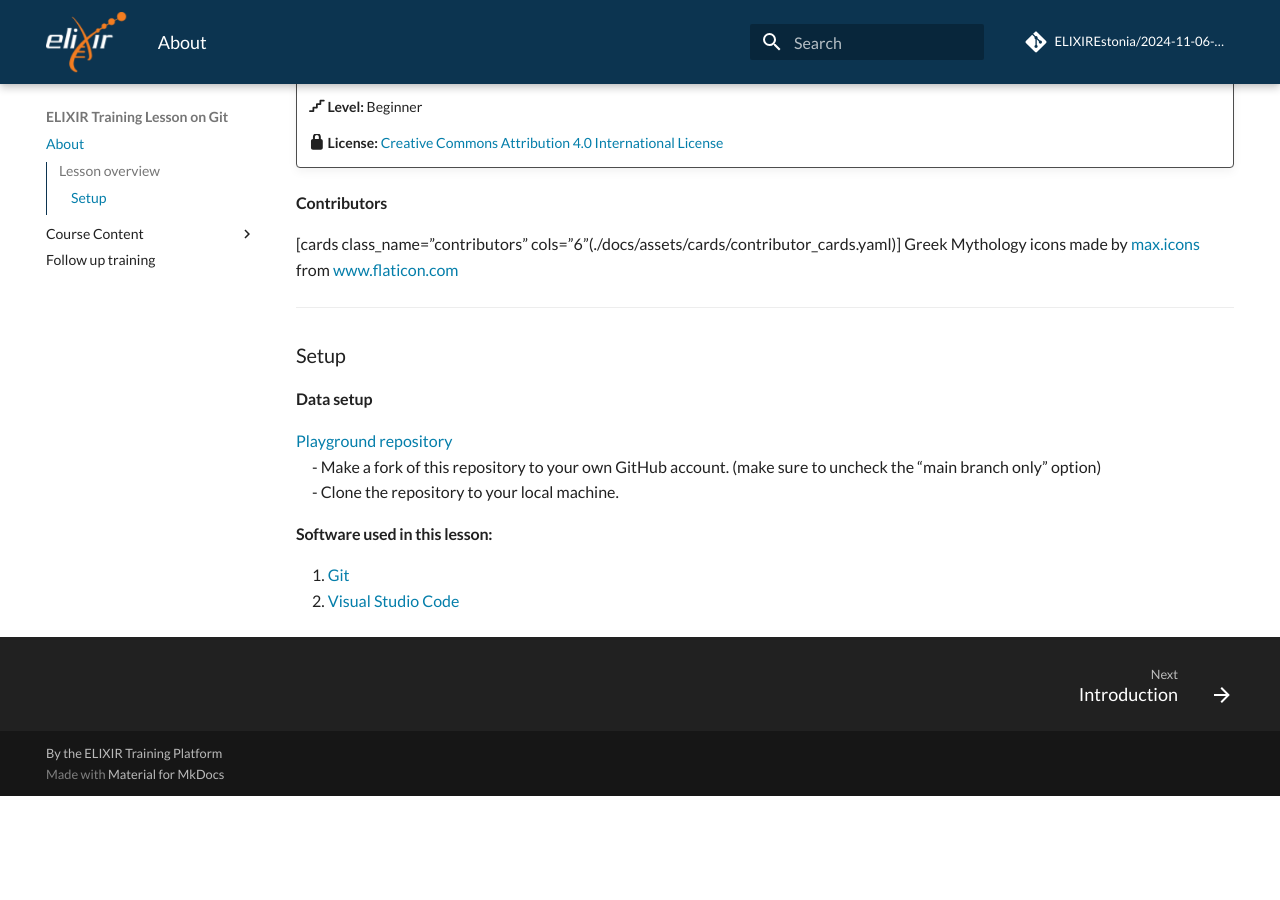
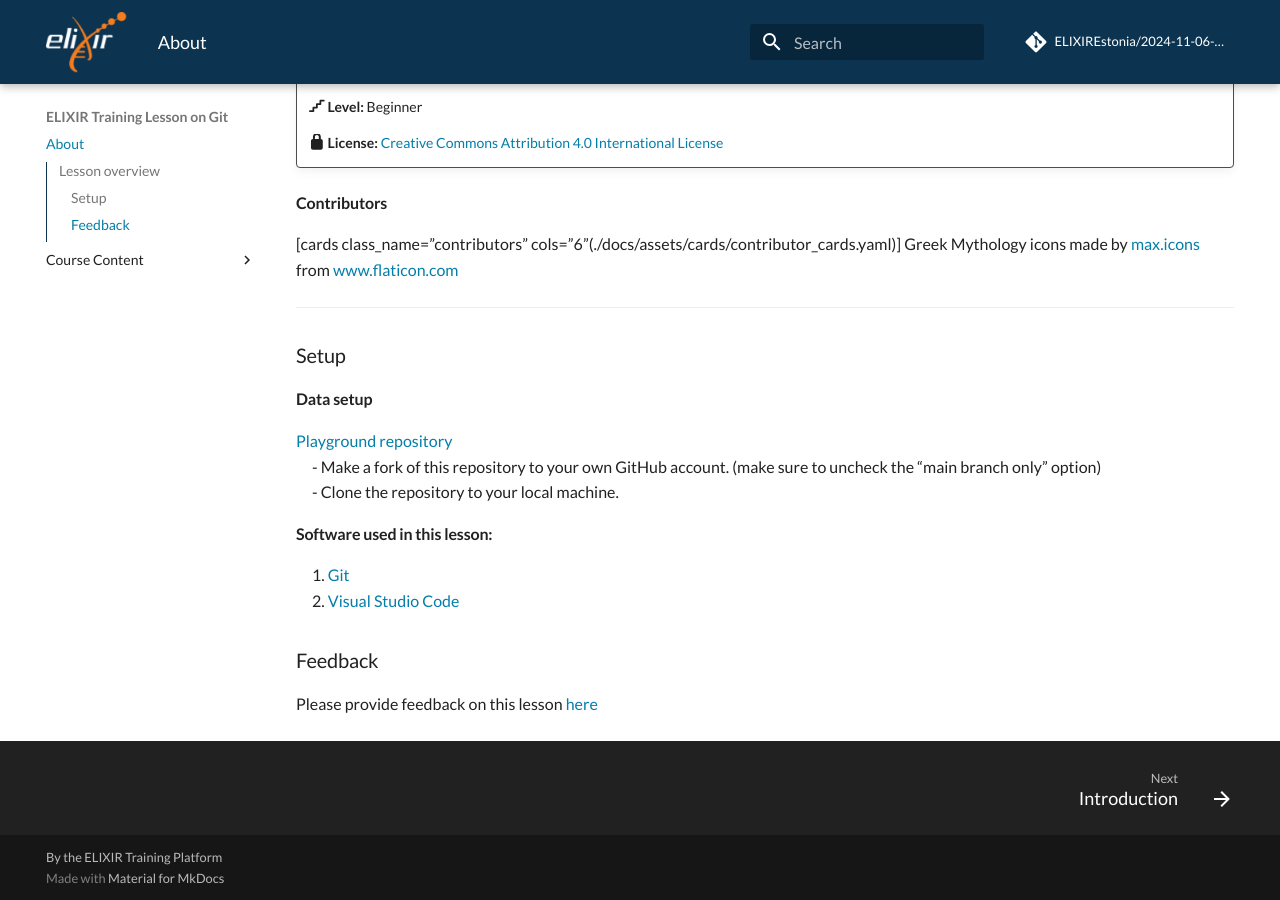
Before and after one commit to ELIXIREstonia/2024-11-06-git, an MkDocs documentation site: the page built from docs/index.md, in a window 1280 px wide and 900 px high, scrolled down 715 px. Built offline with MkDocs 1.6.1 and Material for MkDocs 9.7.7, drawn with Linux system fonts in a browser that asks for light colours; comment, search, counter and statistics services are not loaded; before the commit the page ends 1511 px from its top, so only the background shows below that.

Commit message:
removed followup nav and added feedback link

```diff
--- a/docs/index.md
+++ b/docs/index.md
@@ -46,3 +46,7 @@ Greek Mythology icons made by [max.icons](https://www.flaticon.com/authors/maxic
 #### Software used in this lesson:
 &emsp;1. [Git](https://git-scm.com/downloads)
 &emsp;2. [Visual Studio Code](https://code.visualstudio.com/Download)
+
+### Feedback
+
+Please provide feedback on this lesson [here](https://forms.gle/TgR3udwS22TMrR1R8)
--- a/mkdocs.yml
+++ b/mkdocs.yml
@@ -5,7 +5,7 @@ nav:
       - "Introduction": chapters/01_introduction.md
       - "Working with Git": chapters/02_working_with_git.md
       - "References": chapters/references.md
-    - "Follow up training": follow_up_training.md
+    # - "Follow up training": follow_up_training.md
 
 theme:
   name: material
```
